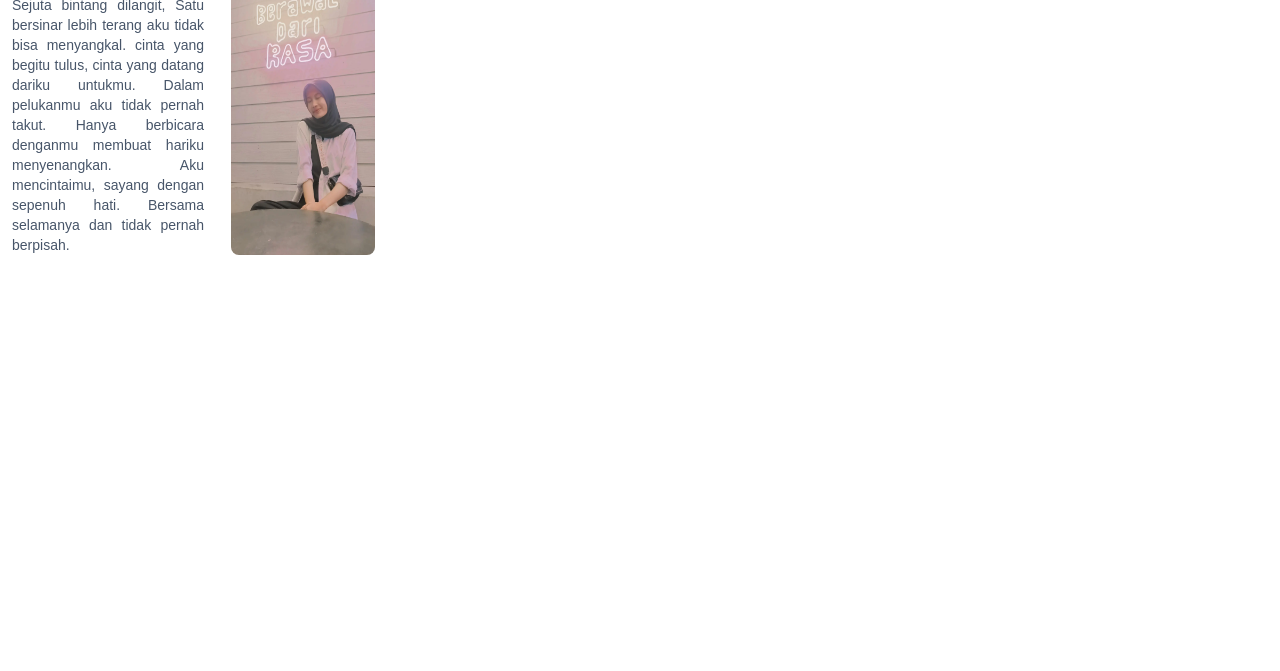
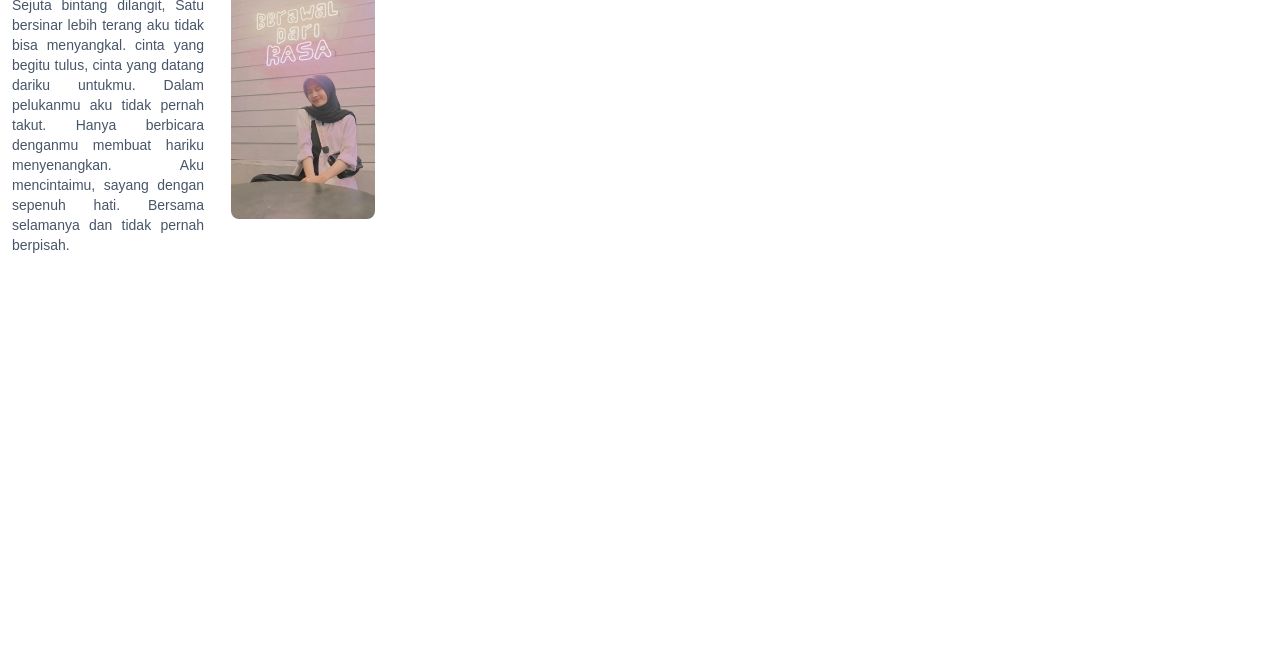
Before and after one commit to Admsrzky/Withyou, a plain HTML site: page first.html in a window 1280 px wide. Shown: the part 129-800 px from the top of the page. Drawn offline with nearby package versions, Linux system fonts and the light colour scheme.

Commit message:
first commit

```diff
--- a/first.html
+++ b/first.html
@@ -57,7 +57,7 @@
                     Aku mencintaimu, sayang dengan sepenuh hati. Bersama selamanya dan tidak pernah berpisah.
                 </p>
             </div>
-            <img class="w-36 h-52 rounded-lg mt-2" src="./dist/img/fit.webp" alt="">
+            <img class="w-36 h-60 rounded-lg mt-6" src="./dist/img/fit.webp" alt="">
         </div>
     </section>
 
```
Also changed, not shown: dist/output.css.
